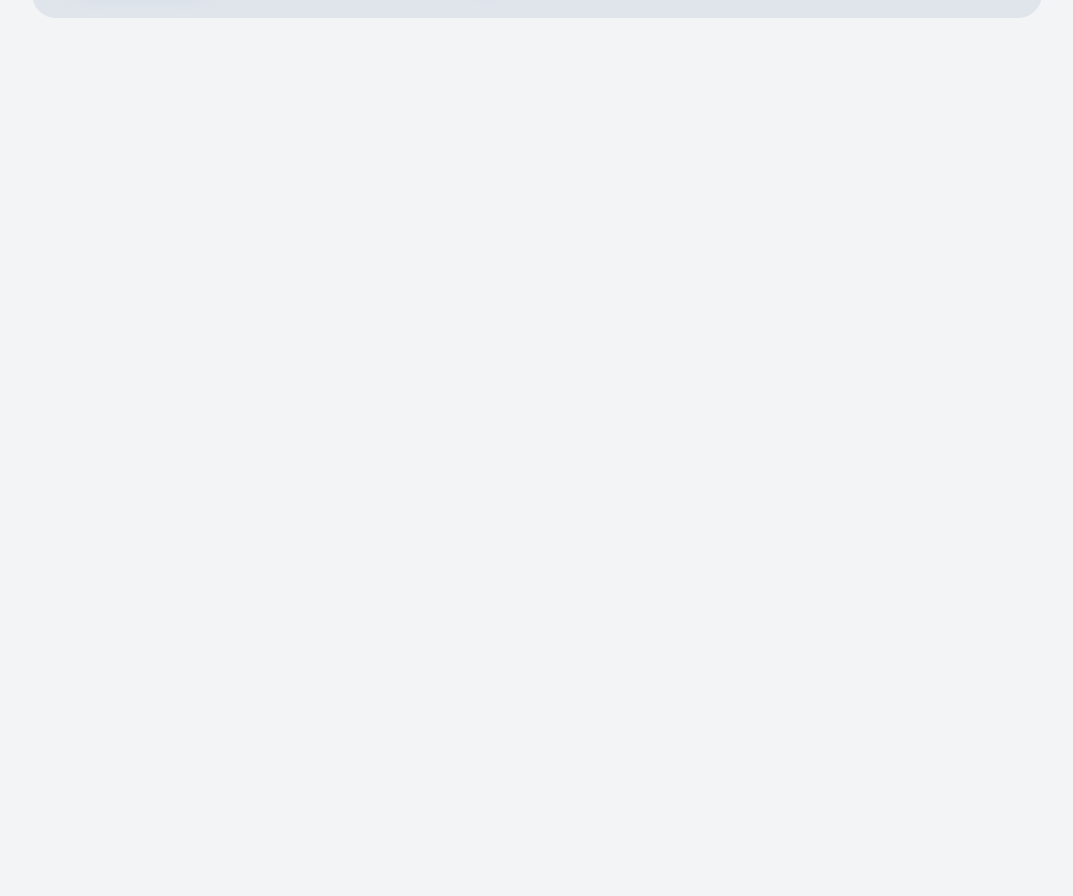
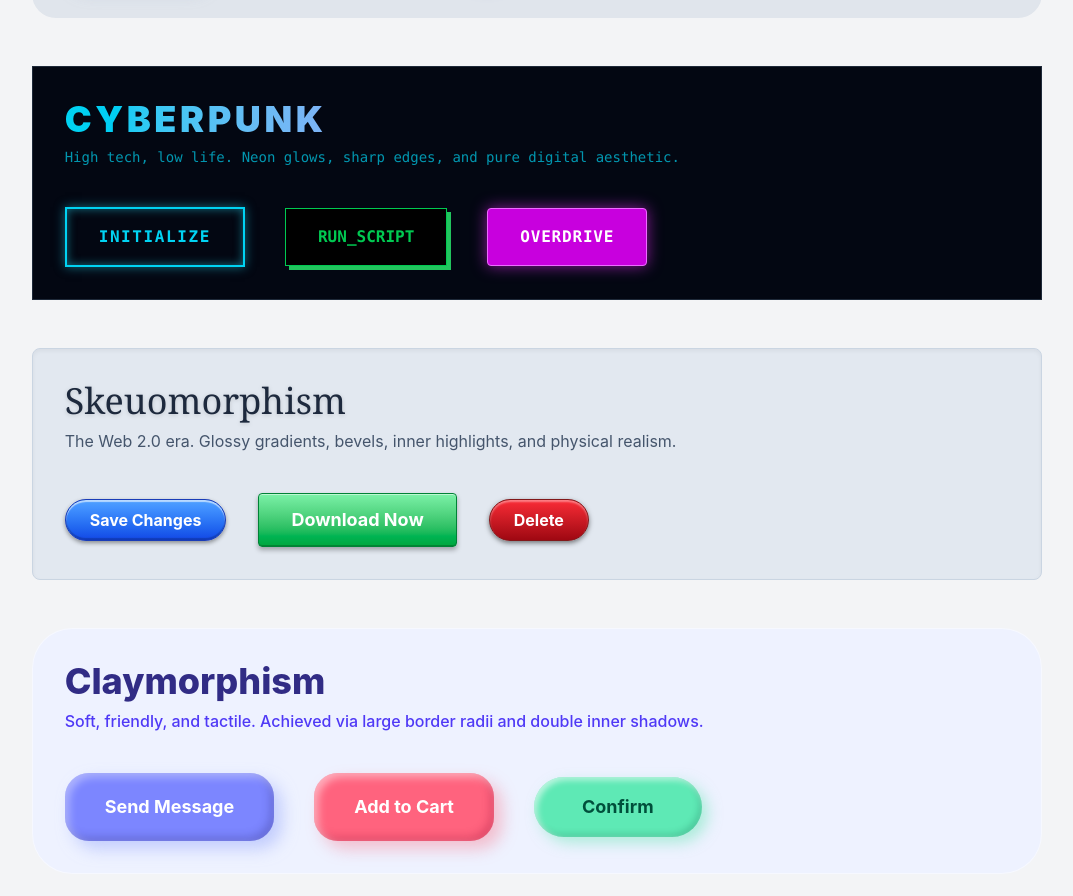
Before and after one commit to samybit/modern-buttons-sliders, a Next.js app: page / in a window 1280 px wide. Shown: the part 1006-1902 px from the top of the page, without its empty margins (103-1176 px from the left). Before the commit the page ends 1136 px from the top, so only its background shows below. Built offline with nearby package versions, Linux system fonts and the light colour scheme.

Commit message:
add Cyberpunk, Skeuomorphism and Claymorphism

```diff
--- a/app/page.tsx
+++ b/app/page.tsx
@@ -2,6 +2,9 @@
 import BrutalistSection from "@/components/BrutalistSection";
 import GlassmorphismSection from "@/components/GlassmorphismSection";
 import NeumorphismSection from "@/components/NeumorphismSection";
+import CyberpunkSection from "@/components/CyberpunkSection";
+import SkeuomorphismSection from "@/components/SkeuomorphismSection";
+import ClaymorphismSection from "@/components/ClaymorphismSection";
 
 export default function Home() {
   return (
@@ -15,6 +18,11 @@ export default function Home() {
       <GlassmorphismSection />
       <NeumorphismSection />
 
+      {/* Phase 3 Additions */}
+      <CyberpunkSection />
+      <SkeuomorphismSection />
+      <ClaymorphismSection />
+
     </main>
   );
 }
--- /dev/null
+++ b/components/ClaymorphismSection.tsx
@@ -0,0 +1,28 @@
+// components/ClaymorphismSection.tsx
+export default function ClaymorphismSection() {
+  return (
+    <section className="p-8 mb-12 rounded-[2.5rem] bg-indigo-50 border border-white/50">
+      <div className="mb-10">
+        <h2 className="text-4xl font-extrabold text-indigo-900">Claymorphism</h2>
+        <p className="text-indigo-600 font-medium mt-2">Soft, friendly, and tactile. Achieved via large border radii and double inner shadows.</p>
+      </div>
+
+      <div className="flex flex-wrap gap-10 items-center">
+        {/* Soft Indigo Clay */}
+        <button className="px-10 py-5 rounded-3xl bg-indigo-400 text-white font-bold text-lg shadow-[8px_8px_16px_rgba(165,180,252,0.6),inset_4px_4px_8px_rgba(255,255,255,0.4),inset_-4px_-4px_8px_rgba(49,46,129,0.3)] hover:scale-105 active:scale-95 active:shadow-[4px_4px_8px_rgba(165,180,252,0.6),inset_6px_6px_10px_rgba(49,46,129,0.4),inset_-2px_-2px_6px_rgba(255,255,255,0.4)] transition-all duration-300 focus:outline-none">
+          Send Message
+        </button>
+
+        {/* Fluffy Coral */}
+        <button className="px-10 py-5 rounded-3xl bg-rose-400 text-white font-bold text-lg shadow-[8px_8px_16px_rgba(251,113,133,0.4),inset_4px_4px_8px_rgba(255,255,255,0.5),inset_-4px_-4px_8px_rgba(159,18,57,0.3)] hover:scale-105 active:scale-95 transition-all duration-300 focus:outline-none">
+          Add to Cart
+        </button>
+
+        {/* Friendly Mint Pill */}
+        <button className="px-12 py-4 rounded-full bg-emerald-300 text-emerald-900 font-bold text-lg shadow-[6px_6px_14px_rgba(110,231,183,0.5),inset_3px_3px_6px_rgba(255,255,255,0.6),inset_-3px_-3px_6px_rgba(6,78,59,0.2)] hover:scale-105 active:scale-95 transition-all duration-300 focus:outline-none">
+          Confirm
+        </button>
+      </div>
+    </section>
+  );
+}
--- /dev/null
+++ b/components/CyberpunkSection.tsx
@@ -0,0 +1,32 @@
+// components/CyberpunkSection.tsx
+export default function CyberpunkSection() {
+  return (
+    <section className="p-8 mb-12 border border-gray-800 bg-gray-950">
+      <div className="mb-10">
+        <h2 className="text-4xl font-black text-transparent bg-clip-text bg-gradient-to-r from-cyan-400 to-fuchsia-500 tracking-widest uppercase">
+          Cyberpunk
+        </h2>
+        <p className="text-cyan-400/70 font-mono mt-2 text-sm">
+          High tech, low life. Neon glows, sharp edges, and pure digital aesthetic.
+        </p>
+      </div>
+
+      <div className="flex flex-wrap gap-10 items-center font-mono">
+        {/* Neon Cyan */}
+        <button className="relative px-8 py-4 bg-transparent border-2 border-cyan-400 text-cyan-400 font-bold uppercase tracking-widest hover:bg-cyan-400 hover:text-black shadow-[0_0_10px_rgba(34,211,238,0.5),inset_0_0_10px_rgba(34,211,238,0.5)] hover:shadow-[0_0_20px_rgba(34,211,238,0.8),inset_0_0_15px_rgba(34,211,238,0.8)] transition-all duration-200 focus:outline-none">
+          Initialize
+        </button>
+
+        {/* Matrix Green */}
+        <button className="px-8 py-4 bg-black border border-green-500 text-green-500 font-bold uppercase shadow-[4px_4px_0_rgb(34,197,94)] hover:shadow-[0_0_0_rgb(34,197,94)] hover:translate-x-[4px] hover:translate-y-[4px] transition-all duration-150 focus:outline-none">
+          Run_Script
+        </button>
+
+        {/* Synthwave Magenta Glow */}
+        <button className="px-8 py-4 bg-fuchsia-600 border border-fuchsia-400 text-white font-bold uppercase tracking-wider shadow-[0_0_15px_rgba(192,38,211,0.7)] hover:shadow-[0_0_25px_rgba(192,38,211,1)] hover:bg-fuchsia-500 transition-all duration-300 focus:outline-none rounded-sm">
+          Overdrive
+        </button>
+      </div>
+    </section>
+  );
+}
--- /dev/null
+++ b/components/SkeuomorphismSection.tsx
@@ -0,0 +1,28 @@
+// components/SkeuomorphismSection.tsx
+export default function SkeuomorphismSection() {
+  return (
+    <section className="p-8 mb-12 rounded-lg bg-slate-200 border border-slate-300 shadow-inner">
+      <div className="mb-10">
+        <h2 className="text-4xl font-serif text-slate-800 drop-shadow-sm">Skeuomorphism</h2>
+        <p className="text-slate-600 mt-2">The Web 2.0 era. Glossy gradients, bevels, inner highlights, and physical realism.</p>
+      </div>
+
+      <div className="flex flex-wrap gap-8 items-center">
+        {/* The Classic Mac/iOS Gloss */}
+        <button className="px-6 py-2 rounded-full bg-gradient-to-b from-blue-400 to-blue-700 text-white font-bold shadow-[0_2px_4px_rgba(0,0,0,0.4),inset_0_2px_1px_rgba(255,255,255,0.6),inset_0_-2px_1px_rgba(0,0,0,0.2)] border border-blue-800 hover:from-blue-300 hover:to-blue-600 active:from-blue-800 active:to-blue-500 active:shadow-[inset_0_3px_5px_rgba(0,0,0,0.6)] focus:outline-none transition-all">
+          Save Changes
+        </button>
+
+        {/* The 2008 Web App Button */}
+        <button className="px-8 py-3 rounded bg-gradient-to-b from-green-300 to-green-600 text-white font-bold text-lg shadow-[0_3px_5px_rgba(0,0,0,0.3),inset_0_1px_0_rgba(255,255,255,0.5),inset_0_-1px_0_rgba(0,0,0,0.2)] border border-green-700 hover:from-green-200 hover:to-green-500 active:bg-green-700 active:bg-none active:shadow-[inset_0_3px_5px_rgba(0,0,0,0.5)] focus:outline-none transition-all">
+          Download Now
+        </button>
+
+        {/* Warning/Danger Beveled Button */}
+        <button className="px-6 py-2 rounded-full bg-gradient-to-b from-red-500 to-red-800 text-white font-bold shadow-[0_2px_5px_rgba(0,0,0,0.5),inset_0_2px_2px_rgba(255,255,255,0.4)] border border-red-900 hover:from-red-400 hover:to-red-700 active:shadow-[inset_0_4px_6px_rgba(0,0,0,0.7)] focus:outline-none transition-all">
+          Delete
+        </button>
+      </div>
+    </section>
+  );
+}
```
